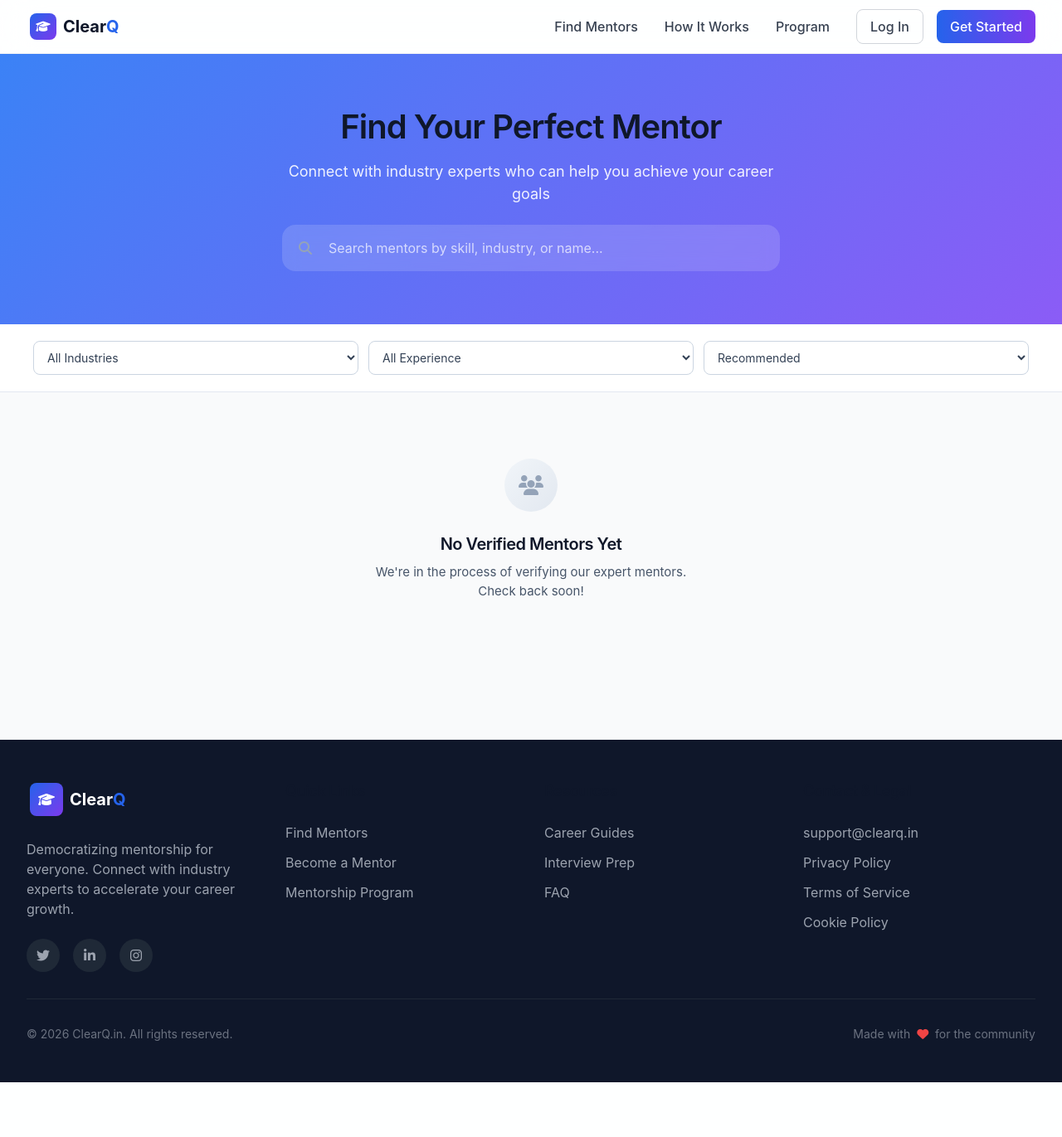
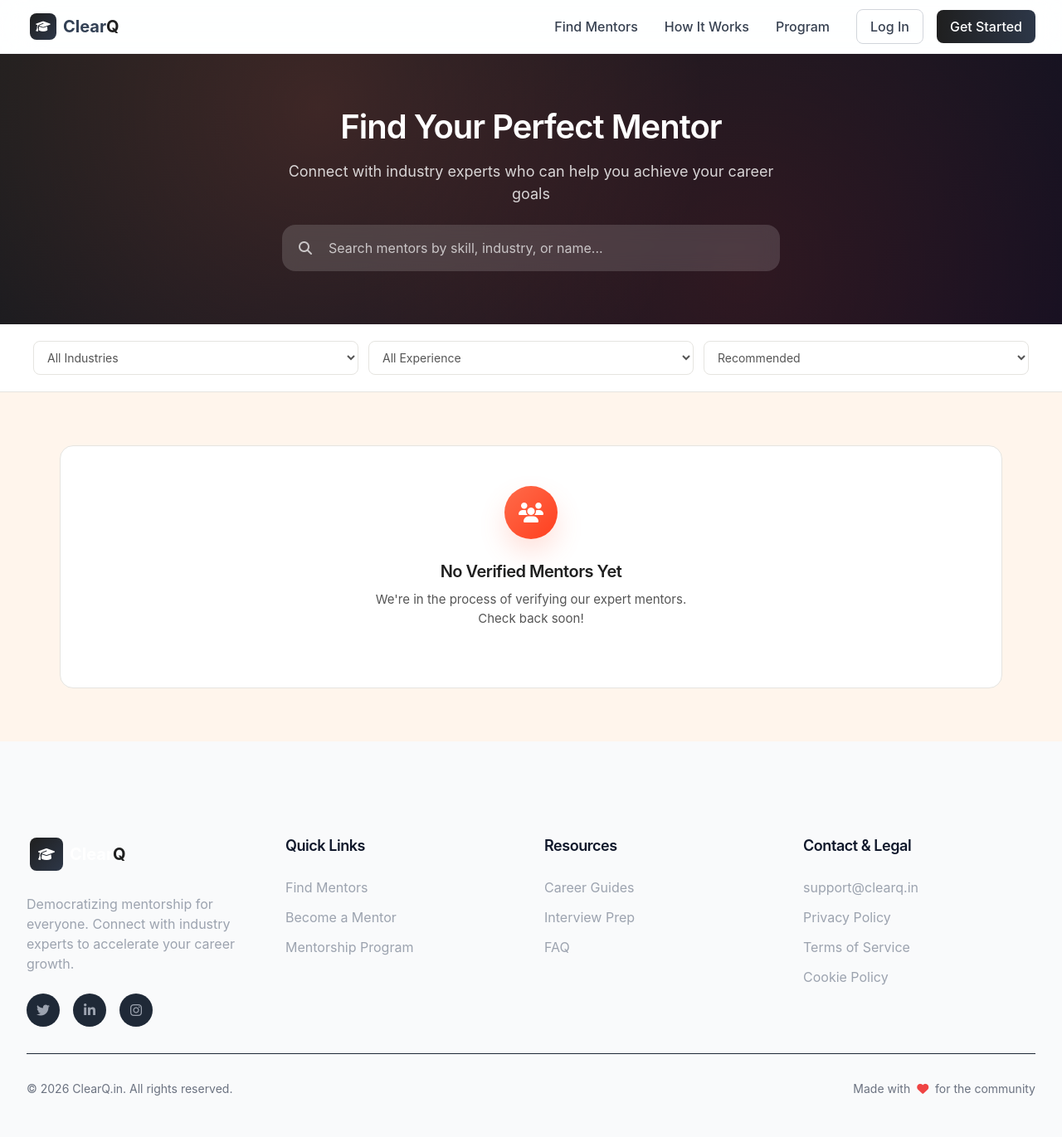
Before and after one commit to Abhidesh12/Clearq_platform, a FastAPI app: page /explore in a window 1280 px wide. Shown: the whole page at 83% size. Before the commit the page ends 1305 px from the top, so only its background shows below. Run offline with FastAPI, Linux system fonts and the light colour scheme; some libraries are stand-ins or nearby versions.

Commit message:
Update explore.html

```diff
--- a/templates/explore.html
+++ b/templates/explore.html
@@ -3,31 +3,98 @@
 {% block title %}Find Mentors - ClearQ{% endblock %}
 
 {% block content %}
+<!-- Add Tailwind Configuration -->
+<script>
+tailwind.config = {
+    darkMode: "class",
+    theme: {
+        extend: {
+            colors: {
+                "primary": "#1f1f1f",
+                "primary-hover": "#000000",
+                "accent": "#ff6b4a",
+                "background-light": "#fff5ec",
+                "background-dark": "#151022",
+                "text-light": "#1f1f1f",
+                "text-dark": "#ffffff",
+                "text-secondary-light": "#555555",
+                "text-secondary-dark": "#a09db3",
+                "card-light": "#ffffff",
+                "card-dark": "#1e1a2e",
+                "border-light": "#E5E4E0",
+                "border-dark": "#2d2a3b",
+                "accent-beige": "#F0EFEA",
+                "secondary": "#2D3748",
+                "dark-card": "#232936",
+                "card-purple": "#E0DBFC",
+                "card-green": "#9CCB5C",
+                "card-blue": "#85C3EA",
+                "card-beige": "#EEE3CD",
+                "card-teal": "#A8E1E1",
+                "card-pink": "#F6D0CE",
+                "brand-red": "#FF3F1F",
+            },
+            fontFamily: {
+                "display": ["Inter", "sans-serif"]
+            },
+            borderRadius: {
+                "DEFAULT": "0.25rem",
+                "lg": "0.5rem",
+                "xl": "0.75rem",
+                "2xl": "1rem",
+                "full": "9999px"
+            },
+            fontSize: {
+                'xxs': '0.625rem',
+            }
+        },
+    }
+}
+</script>
+
 <style>
+    /* Initialize CSS Variables with your theme */
     :root {
-        --primary: #3B82F6;
-        --primary-dark: #2563EB;
-        --primary-light: #60A5FA;
-        --secondary: #8B5CF6;
-        --accent: #06B6D4;
-        --success: #10B981;
-        --warning: #F59E0B;
-        --danger: #EF4444;
-        --gray-900: #0F172A;
-        --gray-800: #1E293B;
-        --gray-700: #334155;
-        --gray-600: #475569;
-        --gray-500: #64748B;
-        --gray-400: #94A3B8;
-        --gray-300: #CBD5E1;
-        --gray-200: #E2E8F0;
-        --gray-100: #F1F5F9;
-        --gray-50: #F8FAFC;
-        --white: #FFFFFF;
+        /* Primary Colors */
+        --primary: #1f1f1f;
+        --primary-hover: #000000;
+        --accent: #ff6b4a;
+        --secondary: #2D3748;
+        --brand-red: #FF3F1F;
+
+        /* Background Colors */
+        --background-light: #fff5ec;
+        --background-dark: #151022;
+        --card-light: #ffffff;
+        --card-dark: #1e1a2e;
+        --dark-card: #232936;
+        --accent-beige: #F0EFEA;
+
+        /* Text Colors */
+        --text-light: #1f1f1f;
+        --text-dark: #ffffff;
+        --text-secondary-light: #555555;
+        --text-secondary-dark: #a09db3;
+
+        /* Border Colors */
+        --border-light: #E5E4E0;
+        --border-dark: #2d2a3b;
+
+        /* Card Color Palette */
+        --card-purple: #E0DBFC;
+        --card-green: #9CCB5C;
+        --card-blue: #85C3EA;
+        --card-beige: #EEE3CD;
+        --card-teal: #A8E1E1;
+        --card-pink: #F6D0CE;
+
+        /* Radius Variables */
         --radius-sm: 0.375rem;
         --radius: 0.5rem;
         --radius-md: 0.75rem;
         --radius-lg: 1rem;
+
+        /* Shadows */
         --shadow-sm: 0 1px 2px 0 rgba(0, 0, 0, 0.05);
         --shadow: 0 1px 3px 0 rgba(0, 0, 0, 0.1), 0 1px 2px 0 rgba(0, 0, 0, 0.06);
         --shadow-md: 0 4px 6px -1px rgba(0, 0, 0, 0.1), 0 2px 4px -1px rgba(0, 0, 0, 0.06);
@@ -39,21 +106,37 @@
         max-width: 100%;
         margin: 0 auto;
         padding: 0;
+        background: var(--background-light);
+        min-height: 100vh;
     }
 
     /* Hero Section */
     .explore-hero {
-        background: linear-gradient(135deg, var(--primary) 0%, var(--secondary) 100%);
-        color: var(--white);
+        background: linear-gradient(135deg, var(--primary) 0%, var(--background-dark) 100%);
+        color: var(--text-dark);
         padding: 2rem 1.25rem;
         position: relative;
         overflow: hidden;
+    }
+
+    .explore-hero::before {
+        content: '';
+        position: absolute;
+        top: 0;
+        left: 0;
+        right: 0;
+        bottom: 0;
+        background: radial-gradient(circle at 30% 20%, rgba(255, 107, 74, 0.15) 0%, transparent 50%),
+                    radial-gradient(circle at 70% 80%, rgba(255, 63, 31, 0.1) 0%, transparent 50%);
+        z-index: 0;
     }
 
     .hero-content {
         max-width: 1200px;
         margin: 0 auto;
         text-align: center;
+        position: relative;
+        z-index: 1;
     }
 
     .hero-title {
@@ -61,6 +144,7 @@
         font-weight: 600;
         margin-bottom: 1rem;
         line-height: 1.2;
+        color: var(--text-dark);
     }
 
     .hero-description {
@@ -70,6 +154,7 @@
         max-width: 600px;
         margin-left: auto;
         margin-right: auto;
+        color: rgba(255, 255, 255, 0.9);
     }
 
     /* Search Bar */
@@ -88,7 +173,7 @@
         left: 1rem;
         top: 50%;
         transform: translateY(-50%);
-        color: var(--gray-400);
+        color: rgba(255, 255, 255, 0.7);
         z-index: 10;
     }
 
@@ -116,8 +201,8 @@
 
     /* Filters Section */
     .filters-section {
-        background: var(--white);
-        border-bottom: 1px solid var(--gray-200);
+        background: var(--card-light);
+        border-bottom: 1px solid var(--border-light);
         padding: 1rem 1.25rem;
     }
 
@@ -135,11 +220,11 @@
 
     .filter-select {
         padding: 0.625rem 0.75rem;
-        border: 1px solid var(--gray-300);
+        border: 1px solid var(--border-light);
         border-radius: var(--radius);
         font-size: 0.875rem;
-        color: var(--gray-700);
-        background: var(--white);
+        color: var(--text-secondary-light);
+        background: var(--card-light);
         cursor: pointer;
         transition: var(--transition);
         min-width: 140px;
@@ -486,46 +579,52 @@
 
     .book-btn:hover {
         transform: translateY(-1px);
-        box-shadow: 0 4px 12px rgba(59, 130, 246, 0.3);
+        box-shadow: 0 4px 12px rgba(255, 107, 74, 0.3);
+        background: linear-gradient(135deg, var(--brand-red), var(--accent));
     }
 
     /* Empty State */
     .empty-state {
         text-align: center;
         padding: 3rem 1rem;
+        background: var(--card-light);
+        border-radius: var(--radius-lg);
+        border: 1px solid var(--border-light);
+        margin: 2rem 0;
     }
 
     .empty-icon {
         width: 4rem;
         height: 4rem;
         margin: 0 auto 1.5rem;
-        background: linear-gradient(135deg, var(--gray-100), var(--gray-200));
+        background: linear-gradient(135deg, var(--accent), var(--brand-red));
         border-radius: 50%;
         display: flex;
         align-items: center;
         justify-content: center;
-        color: var(--gray-400);
+        color: var(--text-dark);
         font-size: 1.5rem;
+        box-shadow: 0 16px 32px rgba(255, 107, 74, 0.2);
     }
 
     .empty-title {
         font-size: 1.25rem;
         font-weight: 600;
-        color: var(--gray-900);
+        color: var(--text-light);
         margin-bottom: 0.5rem;
     }
 
     .empty-description {
         font-size: 0.9375rem;
-        color: var(--gray-600);
+        color: var(--text-secondary-light);
         max-width: 400px;
         margin: 0 auto 1.5rem;
     }
 
     .empty-action-btn {
         padding: 0.75rem 1.5rem;
-        background: linear-gradient(135deg, var(--primary), var(--primary-dark));
-        color: var(--white);
+        background: linear-gradient(135deg, var(--accent), var(--brand-red));
+        color: var(--text-dark);
         border: none;
         border-radius: var(--radius);
         font-weight: 500;
```
Also changed, not shown: other parts of templates/explore.html (+65 -50 lines).
